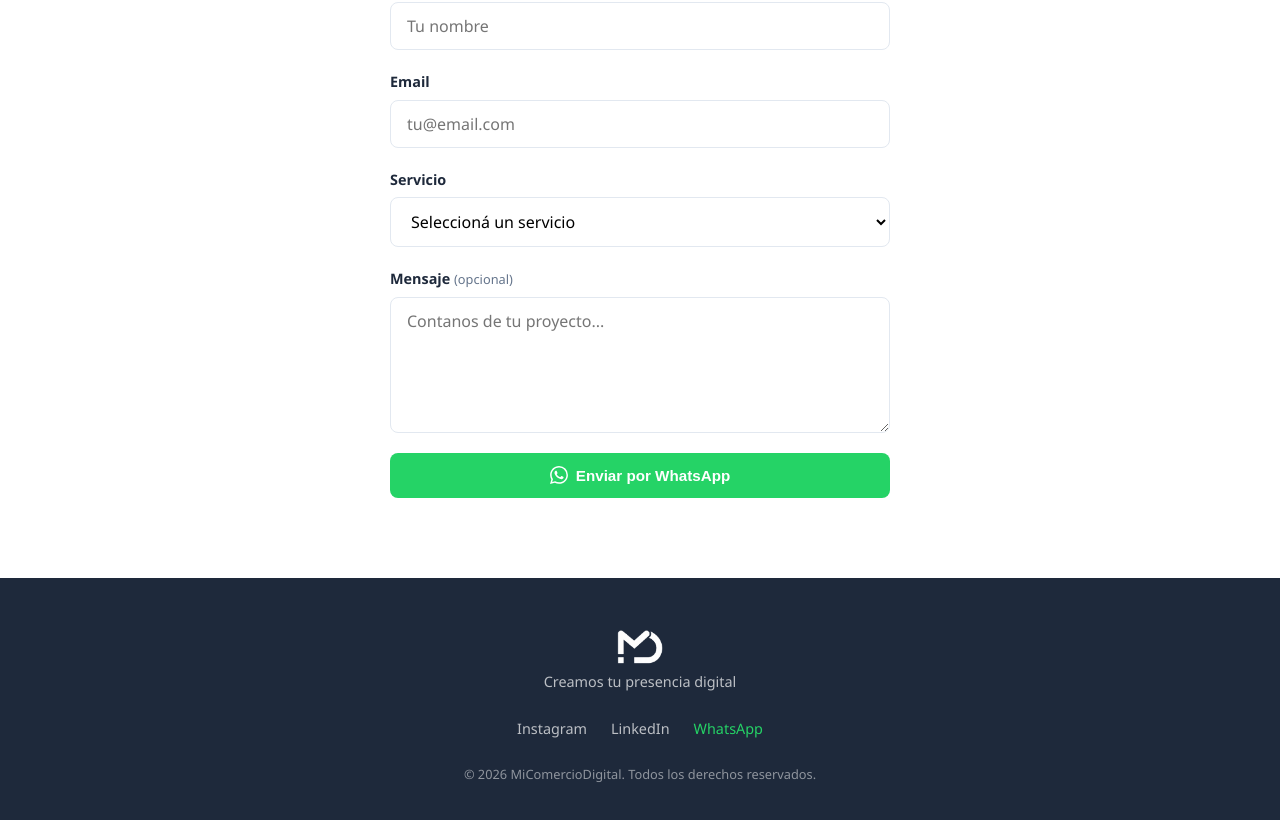
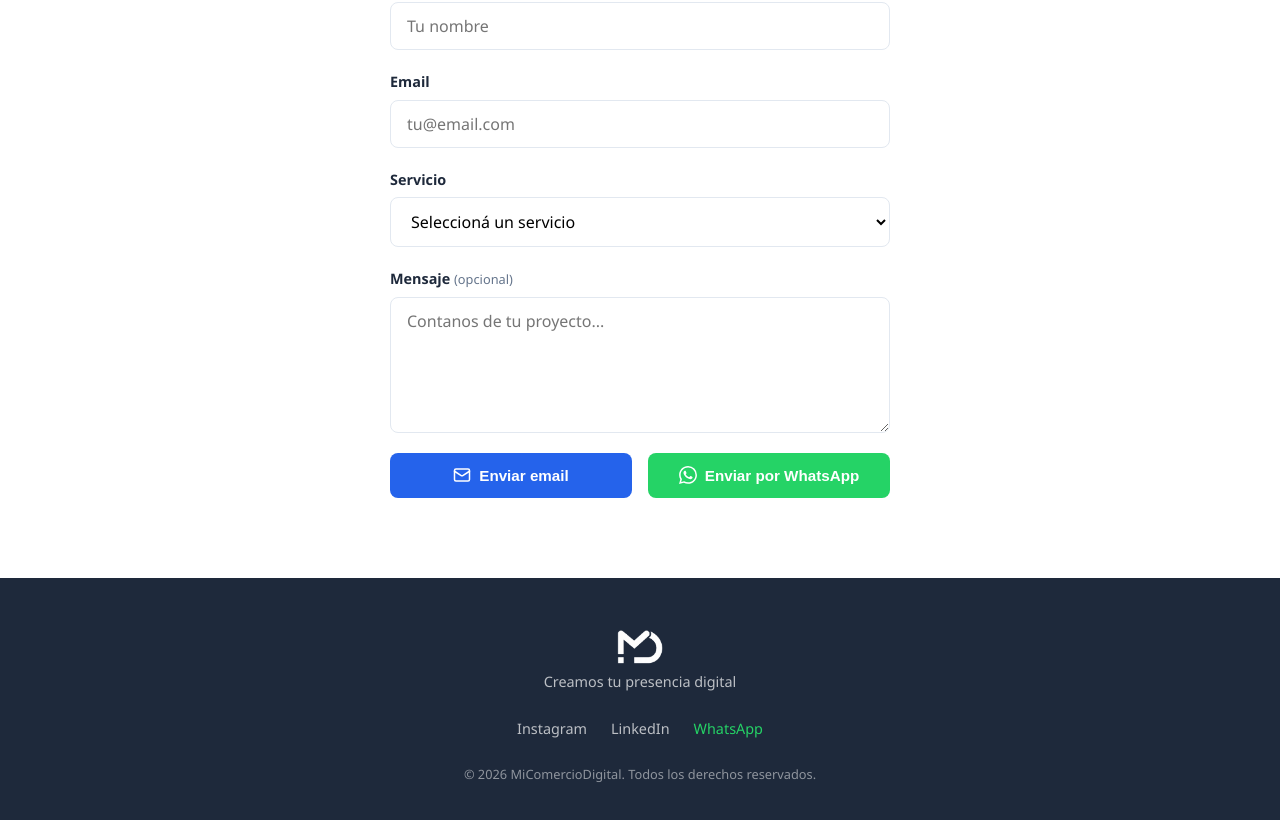
Before and after one commit to santiagodaghero/micomerciodigital, a React (Vite) app: page /#/ in a window 1280 px wide. Shown: the part 4232-5052 px from the top of the page. Built offline with nearby package versions, Linux system fonts and the light colour scheme.

Commit message:
Formulario: boton email restaurado con validacion

```diff
--- a/src/components/Contact/Contact.jsx
+++ b/src/components/Contact/Contact.jsx
@@ -14,6 +14,23 @@ export default function Contact() {
     if (!fd.get('service')) newErrors.service = true
     setErrors(newErrors)
     return Object.keys(newErrors).length === 0
+  }
+
+  const handleSubmit = (e) => {
+    e.preventDefault()
+    if (!validate()) return
+
+    const fd = new FormData(formRef.current)
+    const name = fd.get('name').trim()
+    const email = fd.get('email').trim()
+    const service = fd.get('service')
+    const message = fd.get('message')?.trim() || ''
+
+    const subject = encodeURIComponent(`Consulta desde la web - ${service}`)
+    let body = `Hola, me llamo ${name}.\n\nServicio: ${service}`
+    if (message) body += `\n\n${message}`
+    body += `\n\nMi email de contacto: ${email}`
+    window.location.href = `mailto:info@comerciodigital.com.ar?subject=${subject}&body=${encodeURIComponent(body)}`
   }
 
   const handleWhatsApp = (e) => {
@@ -66,6 +83,10 @@ export default function Contact() {
               <textarea id="message" name="message" rows={5} placeholder="Contanos de tu proyecto..." />
             </div>
             <div className="contact__btns">
+              <button type="button" className="contact__btn contact__btn--email" onClick={handleSubmit}>
+                <svg width="18" height="18" viewBox="0 0 24 24" fill="none" stroke="currentColor" strokeWidth="2" strokeLinecap="round" strokeLinejoin="round"><rect x="2" y="4" width="20" height="16" rx="2"/><path d="m22 7-8.97 5.7a1.94 1.94 0 0 1-2.06 0L2 7"/></svg>
+                Enviar email
+              </button>
               <button type="button" className="contact__btn contact__btn--whatsapp" onClick={handleWhatsApp}>
                 <svg width="18" height="18" viewBox="0 0 24 24" fill="currentColor"><path d="M17.472 14.382c-.297-.149-1.758-.867-2.03-.967-.273-.099-.471-.148-.67.15-.197.297-.767.966-.94 1.164-.173.199-.347.223-.644.075-.297-.15-1.255-.463-2.39-1.475-.883-.788-1.48-1.761-1.653-2.059-.173-.297-.018-.458.13-.606.134-.133.298-.347.446-.52.149-.174.198-.298.298-.497.099-.198.05-.371-.025-.52-.075-.149-.669-1.612-.916-2.207-.242-.579-.487-.5-.669-.51-.173-.008-.371-.01-.57-.01-.198 0-.52.074-.792.372-.272.297-1.04 1.016-1.04 2.479 0 1.462 1.065 2.875 1.213 3.074.149.198 2.096 3.2 5.077 4.487.709.306 1.262.489 1.694.625.712.227 1.36.195 1.871.118.571-.085 1.758-.719 2.006-1.413.248-.694.248-1.289.173-1.413-.074-.124-.272-.198-.57-.347m-5.421 7.403h-.004a9.87 9.87 0 01-5.031-1.378l-.361-.214-3.741.982.998-3.648-.235-.374a9.86 9.86 0 01-1.51-5.26c.001-5.45 4.436-9.884 9.888-9.884 2.64 0 5.122 1.03 6.988 2.898a9.825 9.825 0 012.893 6.994c-.003 5.45-4.437 9.884-9.885 9.884m8.413-18.297A11.815 11.815 0 0012.05 0C5.495 0 .16 5.335.157 11.892c0 2.096.547 4.142 1.588 5.945L.057 24l6.305-1.654a11.882 11.882 0 005.683 1.448h.005c6.554 0 11.89-5.335 11.893-11.893a11.821 11.821 0 00-3.48-8.413z"/></svg>
                 Enviar por WhatsApp
```
